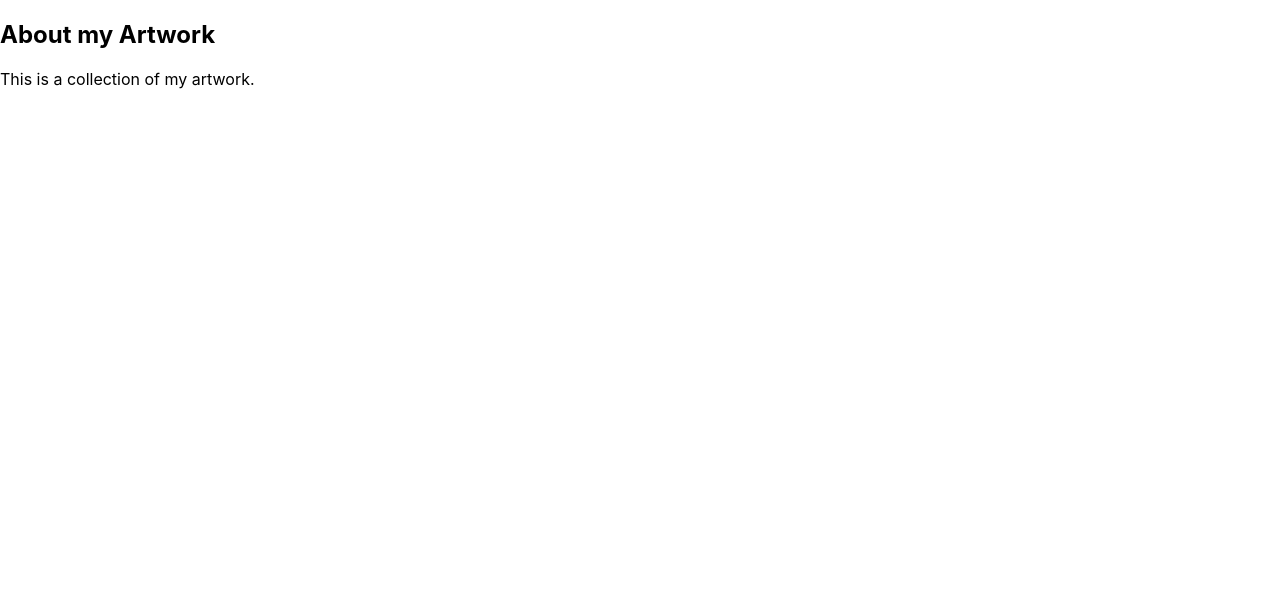
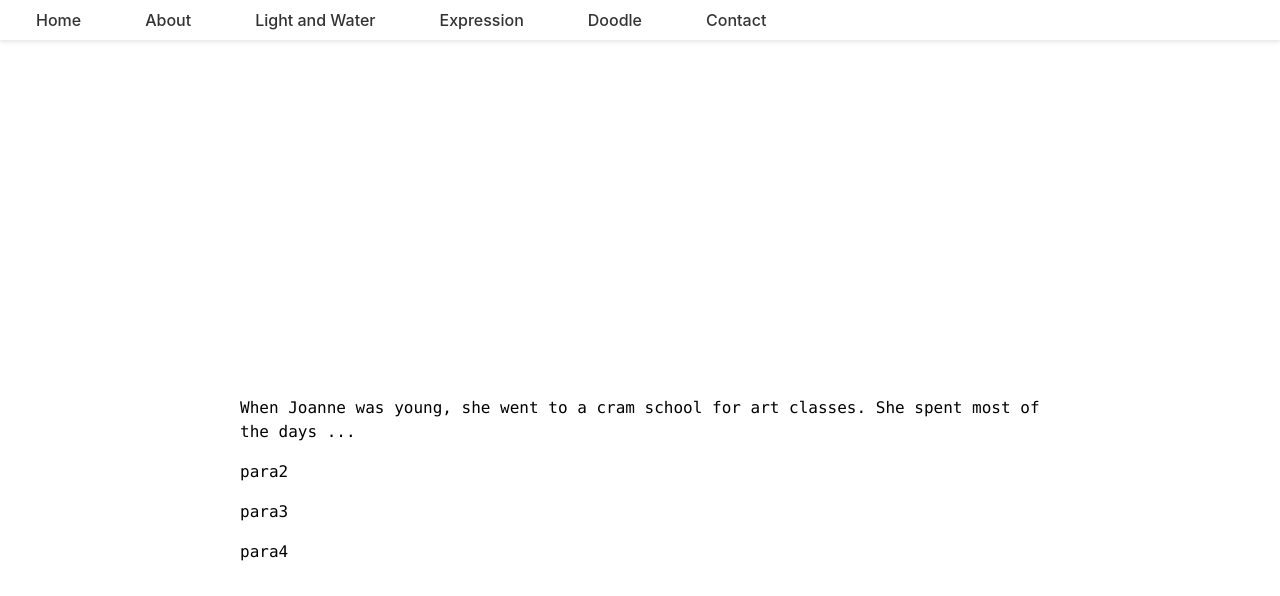
Before and after one commit to Jungyoonlim/gallery, a React (Create React App) app in the folder art-gallery-react/: page /about in a window 1280 px wide. Shown: the top 596 px of the page. Built offline with nearby package versions, Linux system fonts and the light colour scheme.

Commit message:
app.tsx layout added for about, about and content container added, choosing paragraph font, need to add a story for paragraphs, ideas for engaging interactions where one can scroll down and some words disappear for a bit

```diff
--- a/art-gallery-react/src/App.tsx
+++ b/art-gallery-react/src/App.tsx
@@ -22,7 +22,7 @@ const App: React.FC = () => {
         <main>
           <Routes>
           <Route path="/" element={<Home />} />
-          <Route path="/about" element={<About />} />
+          <Route path="/about" element={<Layout><About /></Layout>} />
           <Route path="/LightWater" element={<Layout><Gallery /></Layout>} />
           <Route path="/Contact" element={<Contact />} />
         </Routes>
--- a/art-gallery-react/src/components/About.tsx
+++ b/art-gallery-react/src/components/About.tsx
@@ -3,13 +3,54 @@ import styled from 'styled-components';
 import { motion } from 'framer-motion';
 
 
+const AboutContainer = styled.div`
+    display: flex;
+    flex: 0 0 100%;
+    flex-flow: wrap;
+    justify-content: center;
+    margin: 0 auto;
+    min-height: 45rem;
+    position: relative;
+    width: 100%;
+
+    @media (min-width: 768px) {
+        align-content: center;
+        margin: 3.6rem auto 0;
+    }
+
+    @media (min-width: 1024px) {
+        margin: 5rem auto 0;
+    }
+`;
+
+const ContentContainer = styled(motion.div)`
+    max-width: 800px;
+    margin: 0 auto;
+    padding: 20px;
+`;
+
+const Paragraph = styled.p`
+    font-size: 1rem;
+    color: #000000;
+    margin-bottom: 1rem;
+    font-family: Menlo, Monaco, 'Courier New', monospace;
+    line-height: 1.5;
+`;
 
 const About: React.FC = () => {
     return (
-        <div>
-            <h2>About my Artwork</h2>
-            <p>This is a collection of my artwork.</p>
-        </div>
+        <AboutContainer>
+            <ContentContainer
+                initial={{ opacity: 0 }}
+                animate={{ opacity: 1 }}
+                transition={{ duration: 0.5 }}
+            >
+                <Paragraph>When Joanne was young, she went to a cram school for art classes. She spent most of the days ... </Paragraph>
+                <Paragraph>para2</Paragraph>
+                <Paragraph>para3</Paragraph>
+                <Paragraph>para4</Paragraph>
+            </ContentContainer>
+        </AboutContainer>
     );
 };
 
```
